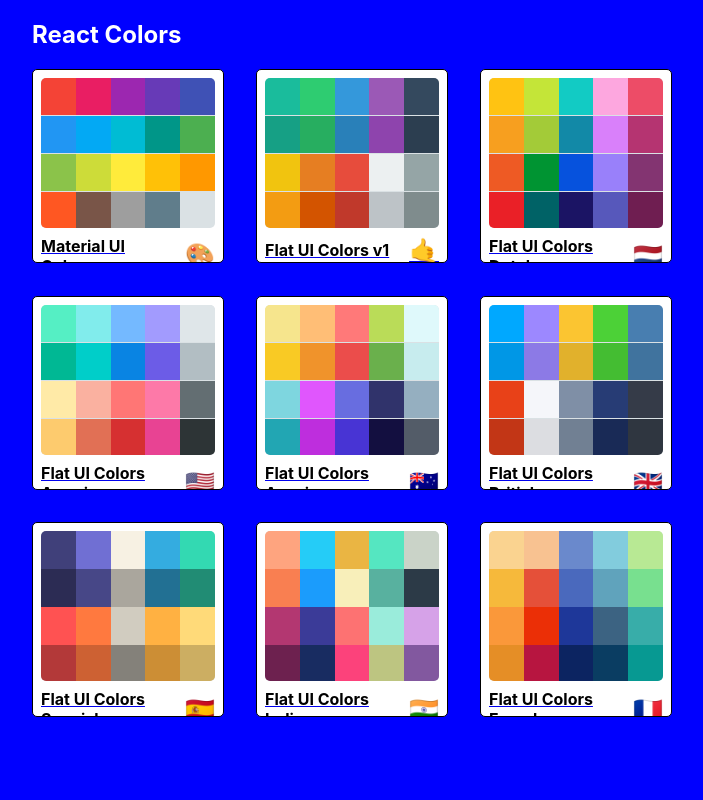
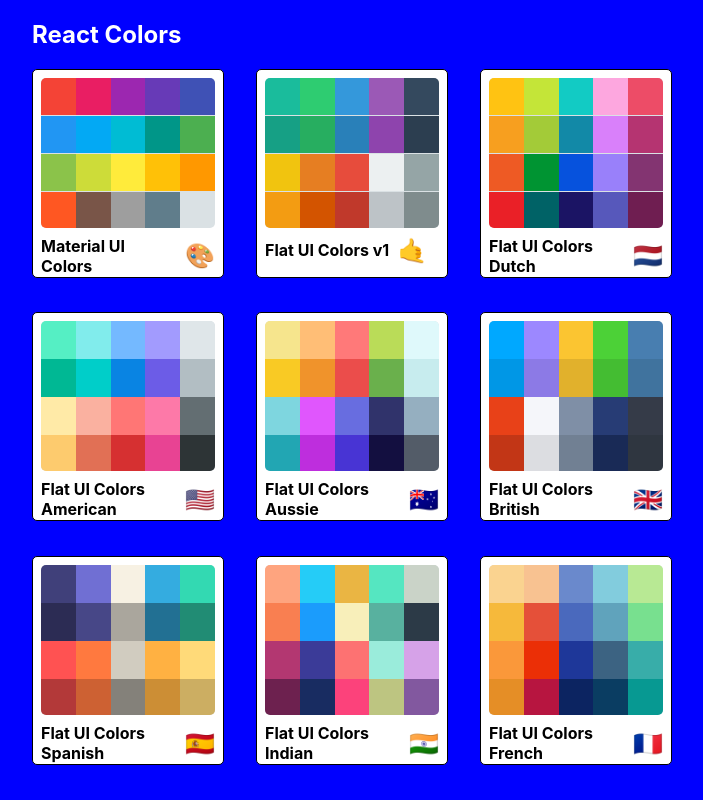
Before and after one commit to ThuraAungKyaw/react-color-project, a React (Create React App) app: page / in a window 1280 px wide. Shown: the whole page, without its empty margins (288-991 px from the left). Built offline with nearby package versions, Linux system fonts and the light colour scheme.

Commit message:
link to palette with the use of useNavigate instead of wrapping the div in a link

```diff
--- a/src/MiniPalette.js
+++ b/src/MiniPalette.js
@@ -1,6 +1,6 @@
 import React from "react";
 import { withStyles } from "@mui/styles";
-import { Link } from "react-router-dom";
+import { useNavigate } from "react-router-dom";
 
 const styles = {
   root: {
@@ -23,8 +23,9 @@
     overflow: "hidden"
   },
   title: {
-    display: 'flex',
-    justifyContent: "space-between",
+    display: 'inline-flex',
+    // justifyContent: "space-between",
+    paddingBottom: '1rem',
     alignItems: "center",
     color: "black",
     margin: "0",
@@ -48,6 +49,7 @@
 
 
 function MiniPalette(props) {
+  const navigate = useNavigate();
   const { classes, id, paletteName, emoji, colors } = props;
   const miniColorBoxes = colors.map(color => {
     return <div className={classes.miniColor}
@@ -56,18 +58,20 @@
 
   })
 
+  const handleDivClick = () => {
+    navigate(`/palette/${id}`)
+  }
+
   return (
     <>
 
-      <div className={classes.root}>
-        <Link to={`/palette/${id}`}>
-          <div className={classes.colors}>
-            {miniColorBoxes}
-          </div>
-          <h5 className={classes.title}>{paletteName} <span className={classes.emoji}>{emoji}</span></h5>
+      <div className={classes.root} onClick={handleDivClick}>
 
+        <div className={classes.colors}>
+          {miniColorBoxes}
+        </div>
+        <h5 className={classes.title}>{paletteName} <span className={classes.emoji}>{emoji}</span></h5>
 
-        </Link>
       </div>
 
 
```
